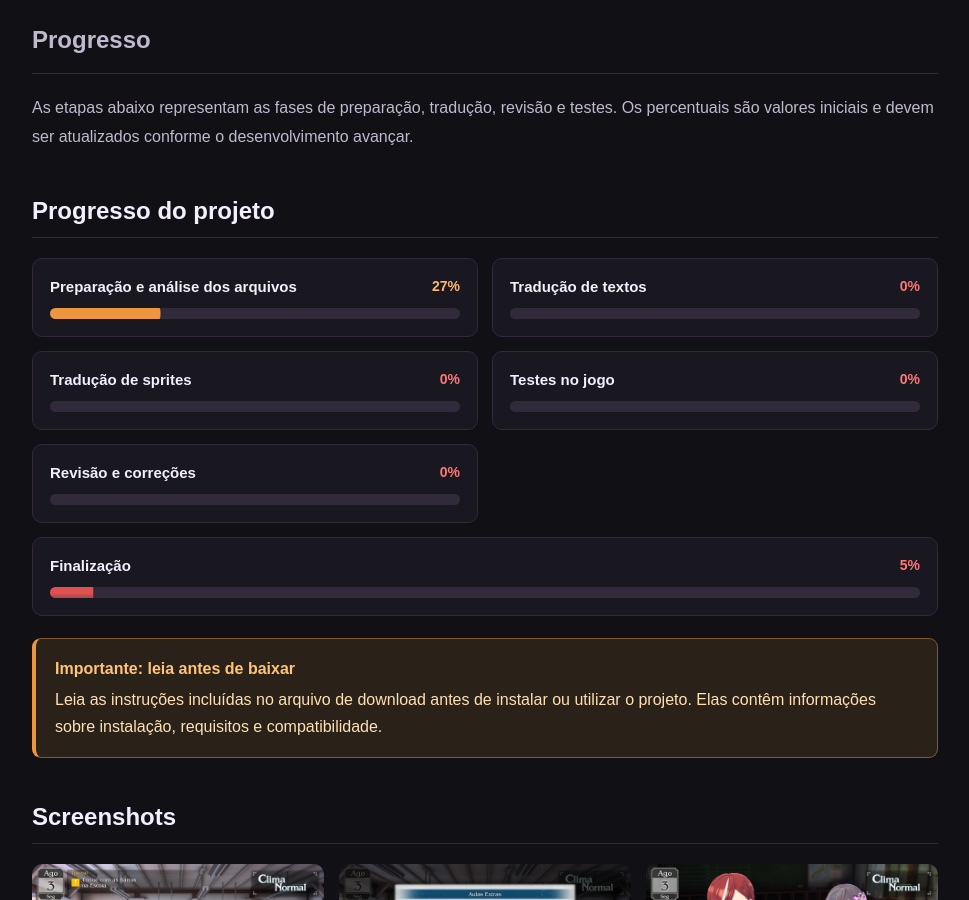
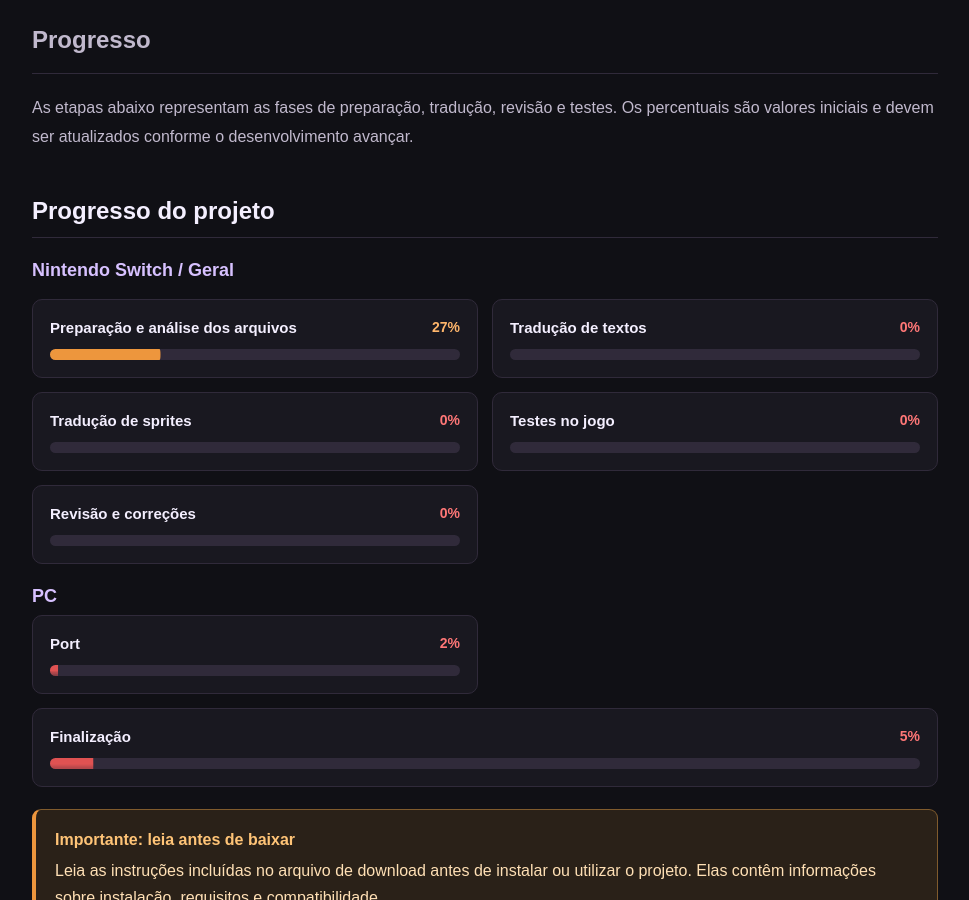
Before and after one commit to TemplarioK1/covil-secreto, a Jekyll site: the page built from _projetos/loop8-summer-of-gods.md, in a window 1280 px wide and 900 px high, scrolled down 1149 px. Shown: the whole window, without its empty margins (155-1124 px from the left). Built offline with Jekyll 4.4.1, drawn with Linux system fonts in a browser that asks for light colours.

Commit message:
Atualiza projeto pelo painel administrativo

```diff
--- a/_projetos/loop8-summer-of-gods.md
+++ b/_projetos/loop8-summer-of-gods.md
@@ -37,6 +37,11 @@ screenshots:
   - /media/images/projetos/loop8-summer-of-gods/screenshot-02.webp
   - /media/images/projetos/loop8-summer-of-gods/screenshot-03.webp
   - /media/images/projetos/loop8-summer-of-gods/screenshot-04.webp
+progress_platform_groups:
+  - platform: PC
+    stages:
+      - name: Port
+        percentage: 2
 ---
 
 ## Sobre o projeto
```
